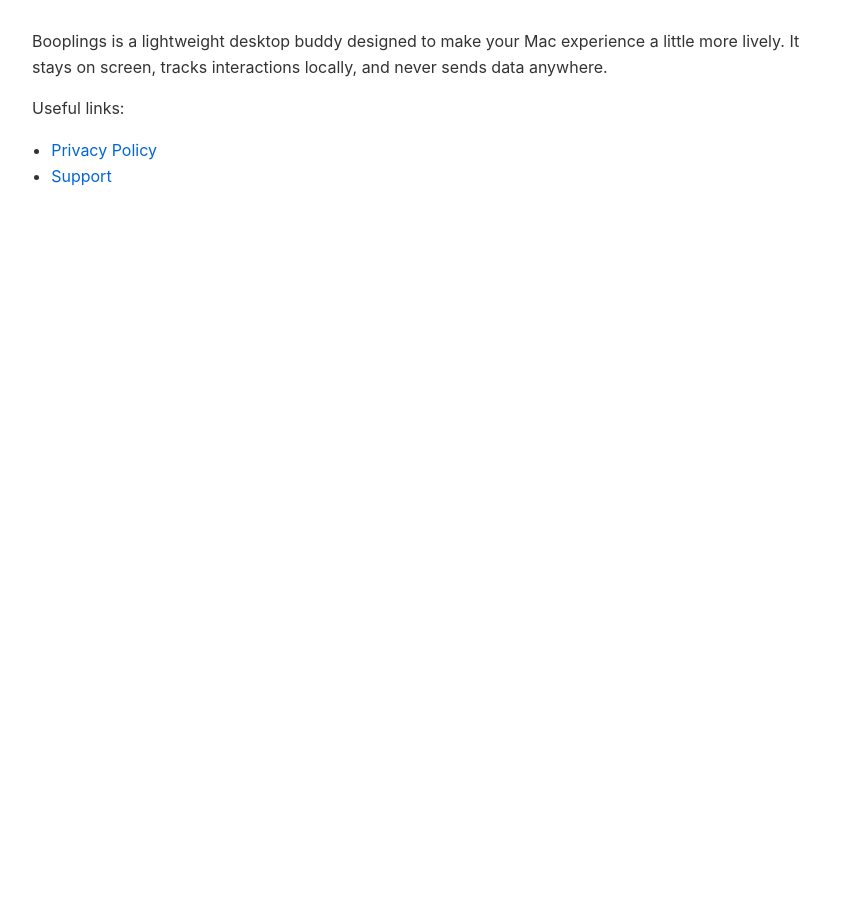
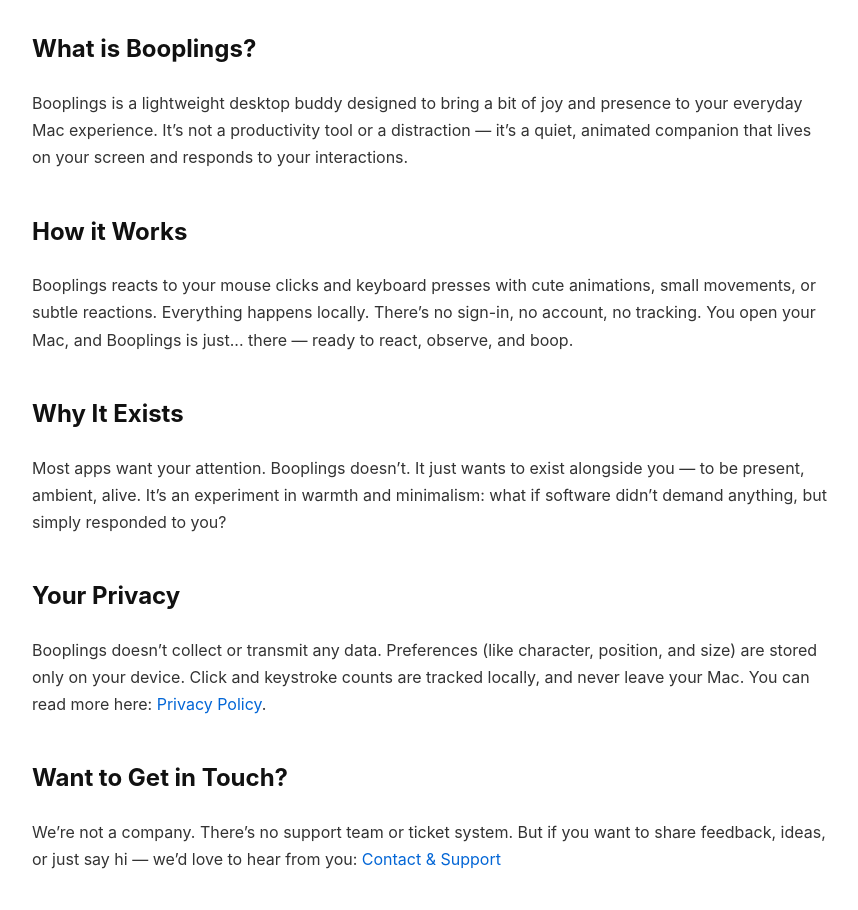
Before and after one commit to MaximGorin/Booplings-docs, a plain HTML site: page docs/index.html in a window 1280 px wide. Shown: the part 131-1041 px from the top of the page, without its empty margins (208-1066 px from the left). Before the commit the page ends 800 px from the top, so only its background shows below. Drawn offline with Linux system fonts and the light colour scheme.

Commit message:
Update index.html

```diff
--- a/docs/index.html
+++ b/docs/index.html
@@ -11,7 +11,7 @@
       max-width: 800px;
       margin: 2rem auto;
       padding: 0 1rem;
-      line-height: 1.6;
+      line-height: 1.7;
       color: #333;
     }
     .app-header {
@@ -21,18 +21,23 @@
       margin-bottom: 0.25rem;
     }
     .app-header img {
-      width: 64px;
-      height: 64px;
+      width: 48px;
+      height: 48px;
     }
     .app-title {
       font-size: 2rem;
-      font-weight: 600;
+      font-weight: 700;
       margin: 0;
     }
     .subtitle {
       color: #555;
       margin-bottom: 2rem;
       font-size: 1.1rem;
+    }
+    h2 {
+      margin-top: 2.5rem;
+      font-size: 1.5rem;
+      color: #111;
     }
     a {
       color: #0366d6;
@@ -54,17 +59,37 @@
   </div>
   <div class="subtitle">A playful macOS companion that reacts to your clicks and keystrokes</div>
 
+  <h2>What is Booplings?</h2>
   <p>
-    Booplings is a lightweight desktop buddy designed to make your Mac experience a little more lively.
-    It stays on screen, tracks interactions locally, and never sends data anywhere.
+    Booplings is a lightweight desktop buddy designed to bring a bit of joy and presence to your everyday Mac experience. It’s not a productivity tool or a distraction — it’s a quiet, animated companion that lives on your screen and responds to your interactions.
   </p>
 
+  <h2>How it Works</h2>
   <p>
-    Useful links:
+    Booplings reacts to your mouse clicks and keyboard presses with cute animations, small movements, or subtle reactions. Everything happens locally. There’s no sign-in, no account, no tracking. You open your Mac, and Booplings is just... there — ready to react, observe, and boop.
   </p>
+
+  <h2>Why It Exists</h2>
+  <p>
+    Most apps want your attention. Booplings doesn’t. It just wants to exist alongside you — to be present, ambient, alive. It’s an experiment in warmth and minimalism: what if software didn’t demand anything, but simply responded to you?
+  </p>
+
+  <h2>Your Privacy</h2>
+  <p>
+    Booplings doesn’t collect or transmit any data. Preferences (like character, position, and size) are stored only on your device. Click and keystroke counts are tracked locally, and never leave your Mac. You can read more here:
+    <a href="privacy_policy">Privacy Policy</a>.
+  </p>
+
+  <h2>Want to Get in Touch?</h2>
+  <p>
+    We’re not a company. There’s no support team or ticket system. But if you want to share feedback, ideas, or just say hi — we’d love to hear from you:
+    <a href="support">Contact & Support</a>
+  </p>
+
+  <h2>Useful Links</h2>
   <ul>
-    <li><a href="privacy_policy.html">Privacy Policy</a></li>
-    <li><a href="support.html">Support</a></li>
+    <li><a href="privacy_policy">Privacy Policy</a></li>
+    <li><a href="support">Support</a></li>
   </ul>
 
 </body>
```
